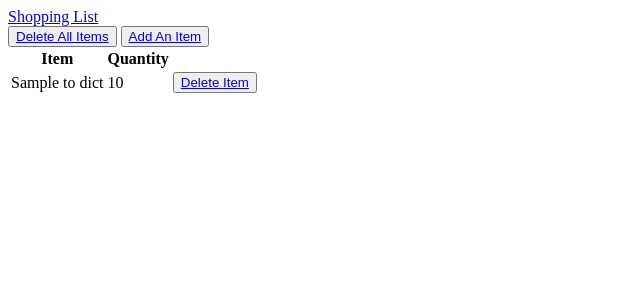
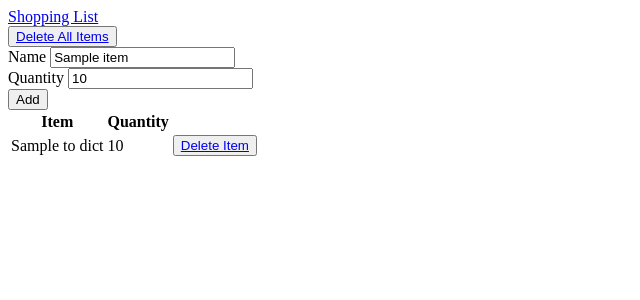
Before and after one commit to pzrsa/shopping-list, a Flask app: template templates/list.html in a window 1280 px wide. Shown: the top 300 px of the page, without its empty margins (0-640 px from the left). Run offline with Flask 2, Linux system fonts and the light colour scheme; the template is opened without the code that fills it: most values are stand-ins (such as "Sample title", 1, 10 or a date in 2020).

Commit message:
form for adding data

```diff
--- a/main.py
+++ b/main.py
@@ -1,23 +1,20 @@
-from flask import Flask, render_template, url_for, redirect
+from flask import Flask, render_template, url_for, redirect, request
 import firestore
 
 app = Flask(__name__)
 
 
-@app.route('/')
+@app.route('/', methods=['GET', 'POST'])
 def list():
+    if request.method == 'POST':
+        new_name = request.form.to_dict()['name']
+        new_quantity = request.form.to_dict()['quantity']
+
+        firestore.add_item(new_name, new_quantity)
 
     items = firestore.show_list()
 
-    return render_template('list.html', items=items)
-
-
-@app.route('/add', methods=['GET', 'POST'])
-def add():
-
-    firestore.add_item('banana', 5)
-
-    return redirect(url_for('list'))
+    return render_template('list.html', items=items, item={})
 
 
 @app.route('/<item_id>/delete')
--- a/templates/list.html
+++ b/templates/list.html
@@ -3,7 +3,23 @@
 {% block content %}
 
 <button><a href="{{ url_for('delete_all') }}">Delete All Items</a></button>
-<button><a href="{{ url_for('add') }}">Add An Item</a></button>
+
+
+<form method="POST" enctype="multipart/form-data">
+
+    <div class="form-group">
+        <label for="name">Name</label>
+        <input type="text" name="name" id="name" value="{{ item.name }}" />
+    </div>
+
+    <div class="form-group">
+        <label for="quantity">Quantity</label>
+        <input type="text" name="quantity" id="quantity" value="{{ item.quantity }}" />
+    </div>
+
+    <button type="submit">Add</button>
+</form>
+
 
 <table>
     <tr>
```
